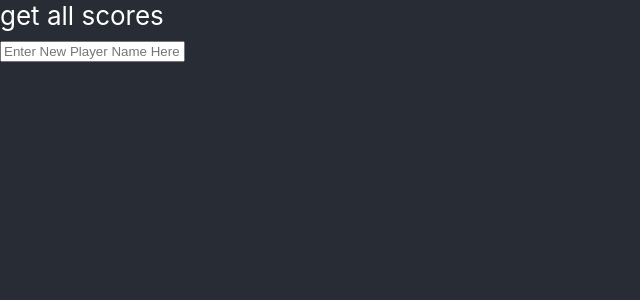
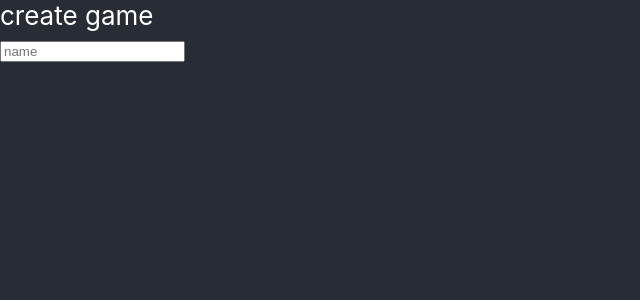
Before and after one commit to tbauer428/bowling-ui, a React (Create React App) app: page / in a window 1280 px wide. Shown: the top 300 px of the page, without its empty margins (0-640 px from the left). Built offline with nearby package versions, Linux system fonts and the light colour scheme.

Commit message:
create game, create player, working Charles+Thomas #1

```diff
--- a/src/App.js
+++ b/src/App.js
@@ -1,4 +1,5 @@
 import React from "react";
+import Input from "./components/Input";
 import "./App.css";
 import axios from "axios";
 
@@ -6,53 +7,40 @@ class App extends React.Component {
   constructor(props) {
     super(props);
     this.state = {
-      score: [],
-      playerName: ""
+      playersList: [],
+      gameId: ""
     };
   }
 
-  getScores = () => {
-    axios("/score").then(response => {
-      console.log("response: ", response);
-
+  createGame = e => {
+    axios.post("/games").then(response => {
+      console.log("gameId: ", response.data.id);
       this.setState({
-        score: response.data
+        gameId: response.data.id
       });
     });
   };
 
-  createPlayer = event => {
-    if (event.keyCode === 13) {
-      axios
-        .post("/player", {
-          playerNme: this.state.playerName
-        })
-        .then(function(response) {
-          console.log(response);
-        });
-    } else {
-      this.setState({
-        playerName: event.target.value
-      });
-    }
+  createPlayer = async name => {
+    console.log(name);
+    const res = await axios.post(`/games/addPlayer/${this.state.gameId}/`, {
+      name
+    });
+    console.log(res);
+    const nextPlayerIndex = this.state.playersList.length;
+    this.setState({
+      playersList: [
+        ...this.state.playersList,
+        res.data.playerList[nextPlayerIndex]
+      ]
+    });
   };
 
   render() {
     return (
       <div className="App">
-        <div onClick={e => this.getScores()}>get all scores</div>
-        <input
-          type="text"
-          onKeyUp={e => this.createPlayer(e)}
-          placeholder="Enter New Player Name Here"
-        />
-        {this.state.score.map(score => {
-          return (
-            <div>
-              {score.playerNme} {score.score}
-            </div>
-          );
-        })}
+        <div onClick={e => this.createGame()}>create game</div>
+        <Input submit={this.createPlayer} placeholder={"name"} />
       </div>
     );
   }
--- /dev/null
+++ b/src/components/Input.js
@@ -0,0 +1,31 @@
+import React, { useState } from "react";
+
+const Input = ({ submit, placeholder }) => {
+  const [input, setInput] = useState("");
+
+  const handleInput = e => {
+    e.preventDefault();
+    setInput(e.target.value);
+  };
+
+  const handleSubmit = e => {
+    e.preventDefault();
+    submit(input);
+    setInput("");
+  };
+
+  return (
+    <div>
+      <form onSubmit={handleSubmit}>
+        <input
+          type="text"
+          value={input}
+          onChange={handleInput}
+          placeholder={placeholder}
+        />
+      </form>
+    </div>
+  );
+};
+
+export default Input;
```
